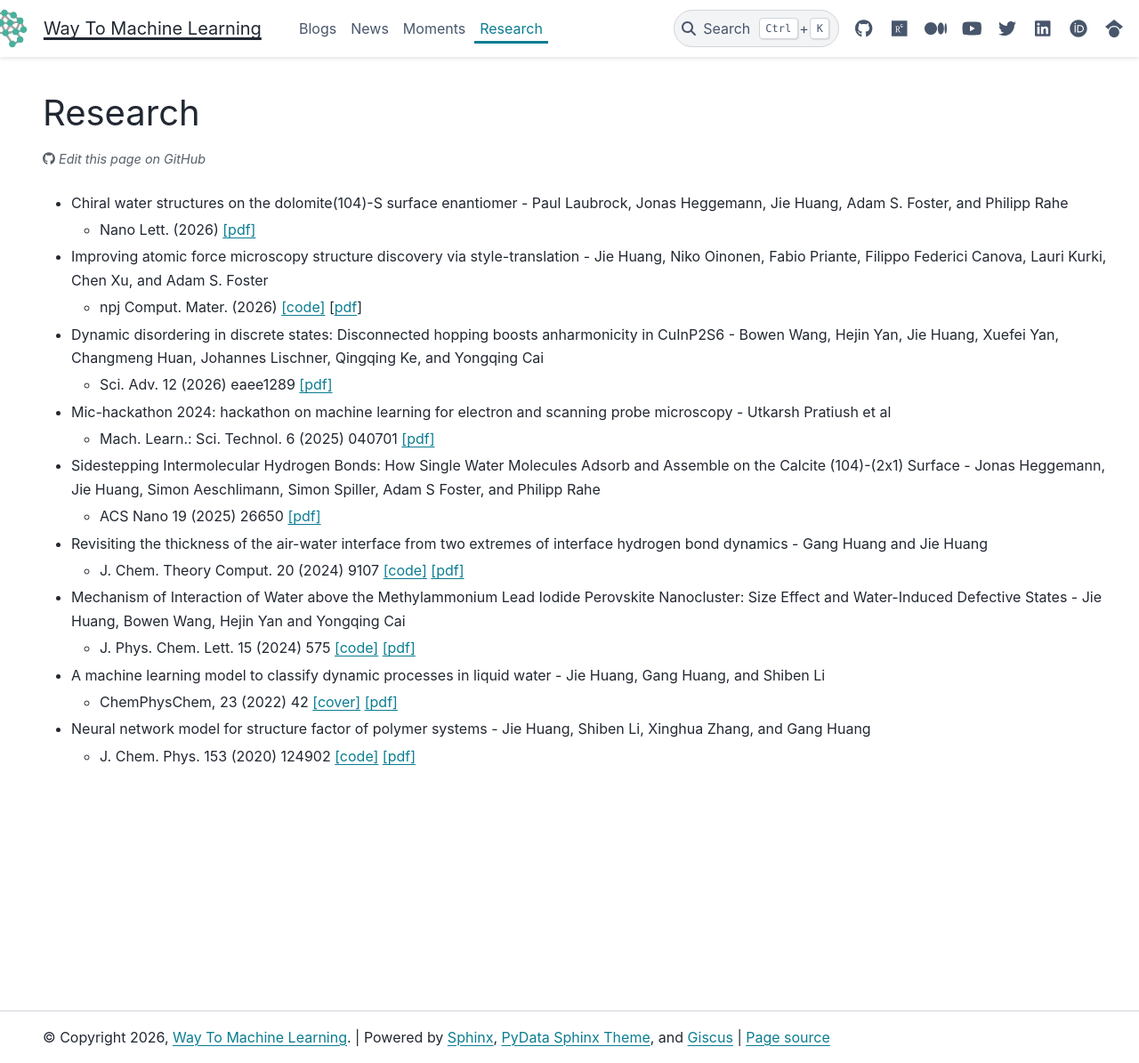
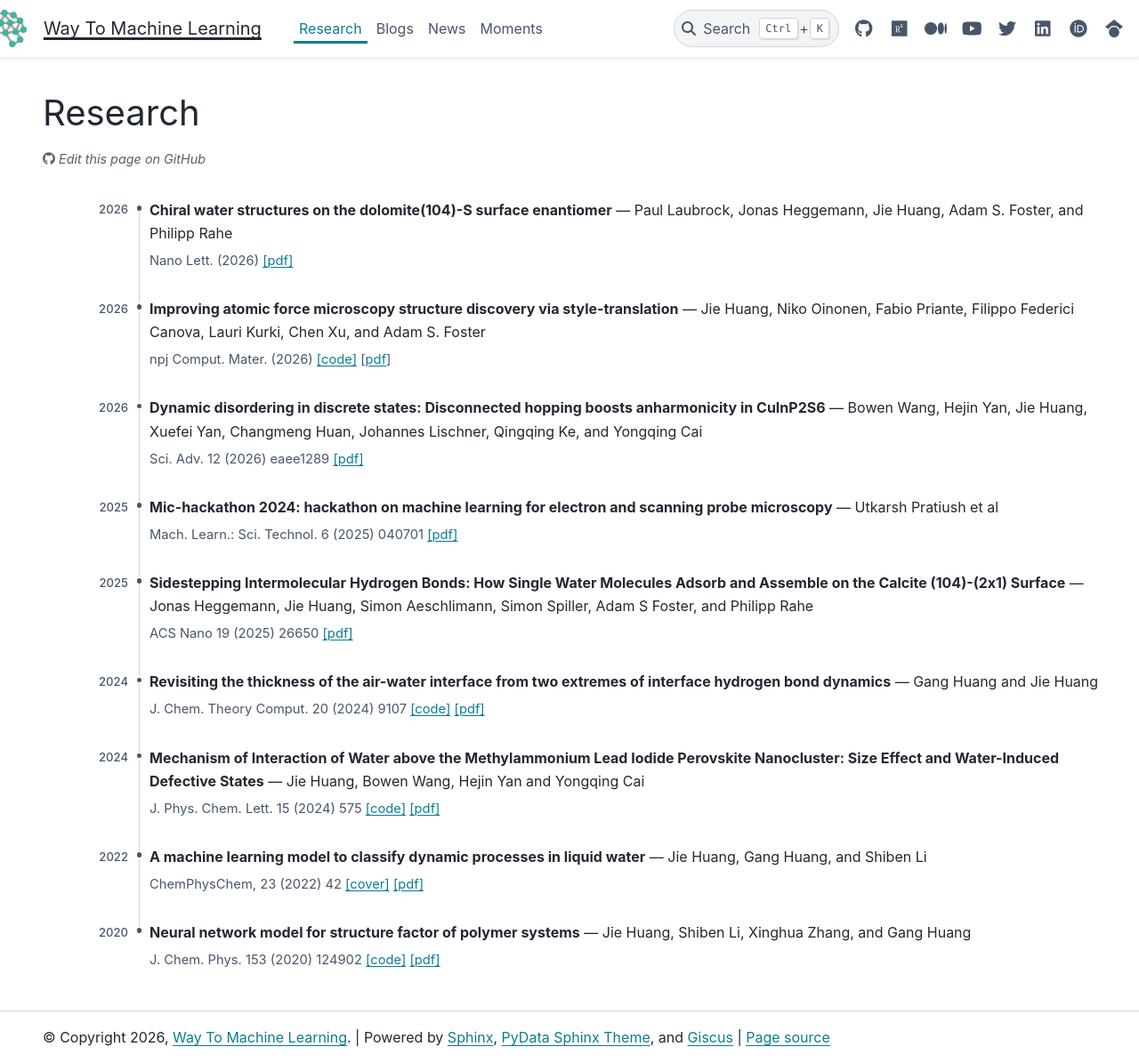
Before and after one commit to way2ml/way2ml.github.io, a Sphinx documentation site: the page built from doc/research.md, in a window 1280 px wide and 1195 px high. Shown: the whole window at 89% size. Built offline with Sphinx 7.4.7 and the PyData theme 0.15.4, drawn with Linux system fonts in a browser that asks for light colours.

Commit message:
Add timeline layout to research page

```diff
--- a/doc/_static/custom.css
+++ b/doc/_static/custom.css
@@ -198,7 +198,7 @@
 
 /* ===== Image Lightbox Styles ===== */
 
-/* ===== Moments and News Timelines ===== */
+/* ===== Research, Moments, and News Timelines ===== */
 
 .timeline-list {
     list-style: none;
@@ -258,10 +258,20 @@
 }
 
 .timeline-content > p {
-    grid-row: 1 / span 2;
+    grid-row: 1;
     grid-column: 3;
     min-width: 0;
     margin: 0;
+}
+
+.timeline-content > ul {
+    grid-row: 2;
+    grid-column: 3;
+    margin: 0.35rem 0 0;
+    padding: 0;
+    color: var(--pst-color-text-muted, #6c757d);
+    font-size: 0.92rem;
+    list-style: none;
 }
 
 .timeline-gallery {
--- a/doc/_static/timeline.js
+++ b/doc/_static/timeline.js
@@ -1,5 +1,5 @@
 /**
- * Progressive enhancement for the Moments and News timelines.
+ * Progressive enhancement for the Research, Moments, and News timelines.
  *
  * The Markdown lists remain the source of truth. Direct image links in each
  * list item are mirrored into a visual gallery without changing the content.
@@ -7,9 +7,9 @@
 (function() {
     'use strict';
 
-    const TIMELINE_PAGES = ['moments', 'news'];
+    const TIMELINE_PAGES = ['research', 'moments', 'news'];
     const IMAGE_PATH = /\.(?:avif|gif|jpe?g|png|svg|webp)$/i;
-    const DATE_PREFIX = /^(\d{4}(?:[.\-/]|\s+)\d{2}[.\-/]\d{2})\s+/;
+    const DATE_PREFIX = /^(\d{4}(?:(?:[.\-/]|\s+)\d{2}[.\-/]\d{2})?)\s+/;
 
     function isImageLink(link) {
         try {
@@ -99,9 +99,12 @@
         date.dateTime = dateValue;
         date.textContent = dateLabel;
 
+        const contentChildren = Array.from(item.children);
         const content = document.createElement('div');
         content.className = 'timeline-content';
-        content.appendChild(paragraph);
+        contentChildren.forEach(function(child) {
+            content.appendChild(child);
+        });
 
         const imageLinks = Array.from(paragraph.querySelectorAll('a[href]')).filter(isImageLink);
         if (imageLinks.length) {
--- a/doc/research.md
+++ b/doc/research.md
@@ -1,19 +1,19 @@
 # Research
-- Chiral water structures on the dolomite(104)-S surface enantiomer - Paul Laubrock, Jonas Heggemann, Jie Huang, Adam S. Foster, and Philipp Rahe
+- 2026 **Chiral water structures on the dolomite(104)-S surface enantiomer** — Paul Laubrock, Jonas Heggemann, Jie Huang, Adam S. Foster, and Philipp Rahe
   - Nano Lett. (2026) <a href="./_static/publications/2026_nanoletter.pdf" target="_blank" rel="noopener">[pdf]</a>
-- Improving atomic force microscopy structure discovery via style-translation - Jie Huang, Niko Oinonen, Fabio Priante, Filippo Federici Canova, Lauri Kurki, Chen Xu, and Adam S. Foster
+- 2026 **Improving atomic force microscopy structure discovery via style-translation** — Jie Huang, Niko Oinonen, Fabio Priante, Filippo Federici Canova, Lauri Kurki, Chen Xu, and Adam S. Foster
   -  npj Comput. Mater. (2026) <a href="https://github.com/SINGROUP/StyleTransAugment" target="_blank" rel="noopener">[code]</a> [[pdf](https://www.nature.com/articles/s41524-026-02243-2_reference.pdf)]
-- Dynamic disordering in discrete states: Disconnected hopping boosts anharmonicity in CuInP2S6 - Bowen Wang, Hejin Yan, Jie Huang, Xuefei Yan, Changmeng Huan, Johannes Lischner, Qingqing Ke, and Yongqing Cai
+- 2026 **Dynamic disordering in discrete states: Disconnected hopping boosts anharmonicity in CuInP2S6** — Bowen Wang, Hejin Yan, Jie Huang, Xuefei Yan, Changmeng Huan, Johannes Lischner, Qingqing Ke, and Yongqing Cai
   - Sci. Adv. 12 (2026) eaee1289 <a href="./_static/publications/2026_sciadv.pdf" target="_blank" rel="noopener">[pdf]</a>
-- Mic-hackathon 2024: hackathon on machine learning for electron and scanning probe microscopy - Utkarsh Pratiush et al
+- 2025 **Mic-hackathon 2024: hackathon on machine learning for electron and scanning probe microscopy** — Utkarsh Pratiush et al
   - Mach. Learn.: Sci. Technol. 6 (2025) 040701 <a href="./_static/publications/2025_hackthon.pdf" target="_blank" rel="noopener">[pdf]</a>
-- Sidestepping Intermolecular Hydrogen Bonds: How Single Water Molecules Adsorb and Assemble on the Calcite (104)-(2x1) Surface - Jonas Heggemann, Jie Huang, Simon Aeschlimann, Simon Spiller, Adam S Foster, and Philipp Rahe
+- 2025 **Sidestepping Intermolecular Hydrogen Bonds: How Single Water Molecules Adsorb and Assemble on the Calcite (104)-(2x1) Surface** — Jonas Heggemann, Jie Huang, Simon Aeschlimann, Simon Spiller, Adam S Foster, and Philipp Rahe
   - ACS Nano 19 (2025) 26650 <a href="./_static/publications/2025_ACS_Nano.pdf" target="_blank" rel="noopener">[pdf]</a>
-- Revisiting the thickness of the air-water interface from two extremes of interface hydrogen bond dynamics - Gang Huang and Jie Huang
+- 2024 **Revisiting the thickness of the air-water interface from two extremes of interface hydrogen bond dynamics** — Gang Huang and Jie Huang
   - J. Chem. Theory Comput. 20 (2024) 9107 <a href="https://github.com/hg08/hb_ihb" target="_blank" rel="noopener">[code]</a> <a href="./_static/publications/2024_JCTC.pdf" target="_blank" rel="noopener">[pdf]</a>
-- Mechanism of Interaction of Water above the Methylammonium Lead Iodide Perovskite Nanocluster: Size Effect and Water-Induced Defective States - Jie Huang, Bowen Wang, Hejin Yan and Yongqing Cai
+- 2024 **Mechanism of Interaction of Water above the Methylammonium Lead Iodide Perovskite Nanocluster: Size Effect and Water-Induced Defective States** — Jie Huang, Bowen Wang, Hejin Yan and Yongqing Cai
   - J. Phys. Chem. Lett. 15 (2024) 575 <a href="https://github.com/HuangJiaLian/MAPbI3-Water" target="_blank" rel="noopener">[code]</a> <a href="./_static/publications/2024_JPCL.pdf" target="_blank" rel="noopener">[pdf]</a>
-- A machine learning model to classify dynamic processes in liquid water - Jie Huang, Gang Huang, and Shiben Li
+- 2022 **A machine learning model to classify dynamic processes in liquid water** — Jie Huang, Gang Huang, and Shiben Li
   - ChemPhysChem, 23 (2022) 42 <a href="./_static/publications/2021_CPC_cover.pdf" target="_blank" rel="noopener">[cover]</a> <a href="./_static/publications/2021_CPC.pdf" target="_blank" rel="noopener">[pdf]</a>
-- Neural network model for structure factor of polymer systems - Jie Huang, Shiben Li, Xinghua Zhang, and Gang Huang
+- 2020 **Neural network model for structure factor of polymer systems** — Jie Huang, Shiben Li, Xinghua Zhang, and Gang Huang
   - J. Chem. Phys. 153 (2020) 124902 <a href="https://github.com/HuangJiaLian/NN_For_Structure_Factor" target="_blank" rel="noopener">[code]</a> <a href="./_static/publications/2020_JCP.pdf" target="_blank" rel="noopener">[pdf]</a>
```
Also changed, not shown: doc/index.md (+1 -1 lines).
